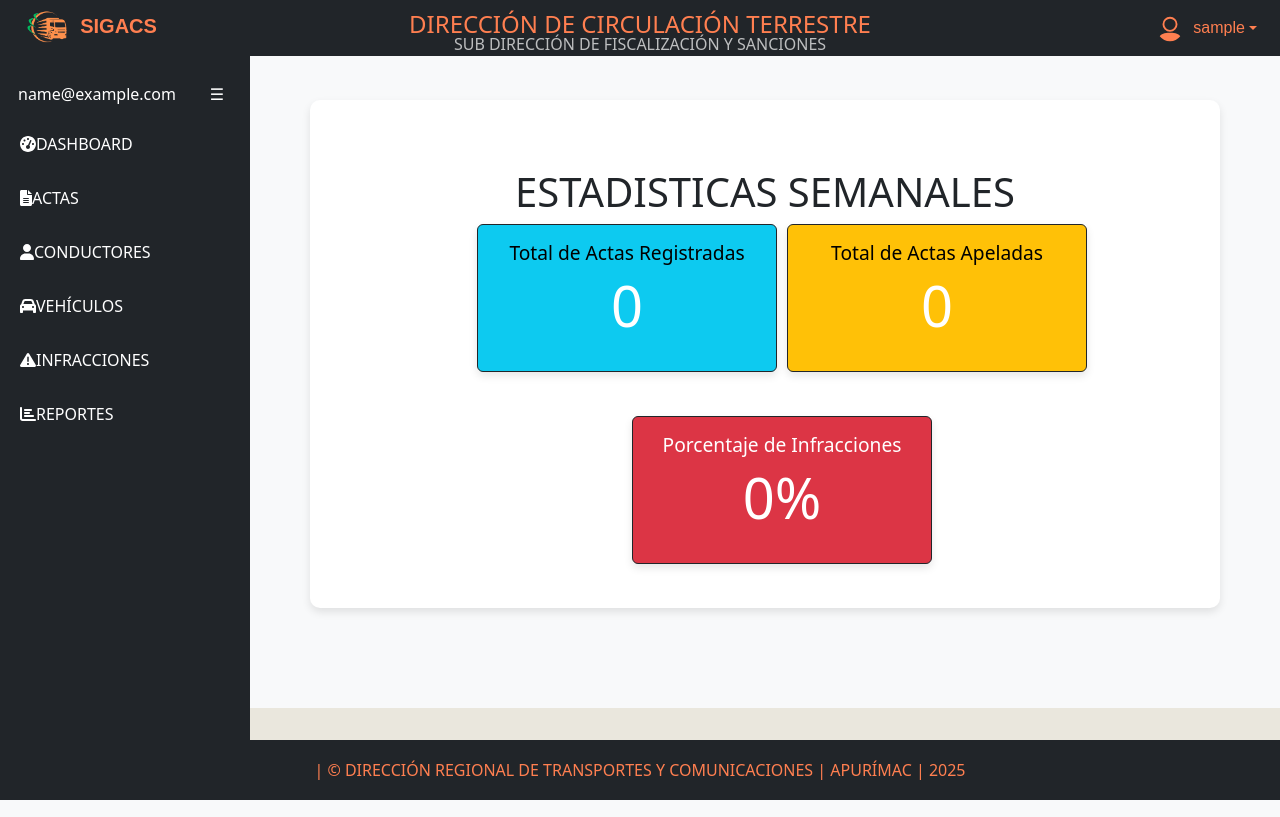
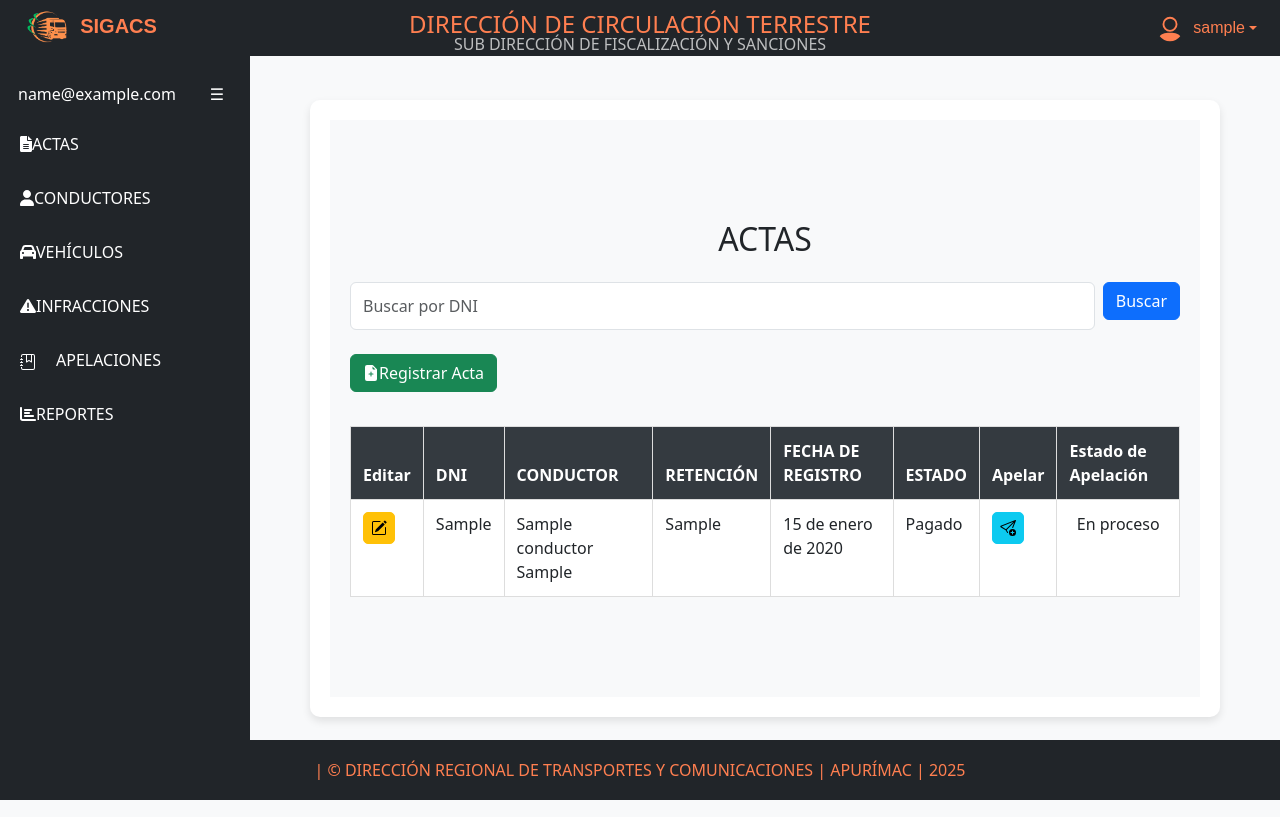
Before and after one commit to LimberthStyle/gestion_actas, a Django app: page /dashboard/ in a window 1280 px wide. Run offline with Django 5.2, Linux system fonts and the light colour scheme; a user stored in the database is signed in; tables that the repository leaves empty hold one stand-in row (values such as "Sample post").

Commit message:
Estado_apelar

```diff
--- a/actas/forms.py
+++ b/actas/forms.py
@@ -6,6 +6,9 @@ from django.contrib.auth.forms import UserCreationForm, PasswordChangeForm
 class LoginForm(forms.Form):
     mail = forms.EmailField()
     psw = forms.CharField(widget=forms.PasswordInput)
+
+from django import forms
+from .models import Acta
 
 class ActaForm(forms.ModelForm):
     class Meta:
--- a/actas/static/css/dashboard.css
+++ b/actas/static/css/dashboard.css
@@ -200,7 +200,7 @@ body {
     display: flex;
     flex-wrap: wrap;
     justify-content: center; /* Centrar las tarjetas horizontalmente */
-    gap: 20px; /* Espacio entre las tarjetas */
+    gap: 50px; /* Espacio entre las tarjetas */
 }
 
 .card {
@@ -240,7 +240,7 @@ body {
 /* Estilos responsivos */
 @media (max-width: 768px) {
     .card {
-        width: calc(50% - 20px); /* Dos tarjetas por fila en pantallas medianas */
+        width: calc(50% - 50px); /* Dos tarjetas por fila en pantallas medianas */
         height: 150px; /* Mantener la altura */
     }
 }
--- a/actas/static/css/login_style.css
+++ b/actas/static/css/login_style.css
@@ -1,7 +1,7 @@
 /* Archivo: login.css */
 
 body {
-    background-color: #001233;
+    background-image: url('https://images.pexels.com/photos/4512439/pexels-photo-4512439.jpeg');
     background-size: cover;
     background-position: center;
     background-repeat: no-repeat;
--- /dev/null
+++ b/actas/templates/apelaciones.html
@@ -0,0 +1,36 @@
+{% extends "base.html" %}
+
+{% block content %}
+<div class="container mt-4">
+    <h2 class="text-center mb-4">APELACIONES</h2>
+
+    <div class="table-responsive">
+        <table class="table table-striped table-bordered table-hover">
+            <thead class="thead-dark">
+                <tr>
+                    <th class="text-center">FECHA</th>
+                    <th class="text-center">ASUNTO</th>
+                    <th class="text-center">DOCUMENTOS</th>
+                </tr>
+            </thead>
+            <tbody>
+                {% for apelacion in apelaciones %}
+                <tr>
+                    <td class="align-middle text-center">{{ apelacion.fecha }}</td>
+                    <td class="align-middle">{{ apelacion.asunto }}</td>
+                    <td class="align-middle text-center">
+                        {% if apelacion.documentos %}
+                            <a href="{{ apelacion.documentos.url }}" target="_blank">
+                                Ver Documento
+                            </a>
+                        {% else %}
+                            <span class="text-muted">No disponible</span>
+                        {% endif %}
+                    </td>
+                </tr>
+                {% endfor %}
+            </tbody>
+        </table>
+    </div>
+</div>
+{% endblock %}
--- a/actas/templates/dashboard.html
+++ b/actas/templates/dashboard.html
@@ -12,12 +12,7 @@
             <button class="sidebar-toggle bg-dark" onclick="toggleSidebar()">&#9776;</button>
         </div>
         <ul class="contenedor-menu">
-            <li>
-                <a href="#dashboard">
-                    <i class="fas fa-tachometer-alt"></i> <!-- Icono de dashboard -->
-                    <span class="menu-text">DASHBOARD</span>
-                </a>
-            </li>
+
             <li>
                 <a href="#actas">
                     <i class="fas fa-file-alt"></i>
@@ -43,6 +38,22 @@
                 </a>
             </li>
             <li>
+                <a href="#apelaciones">
+                    <i>
+                        <svg xmlns="http://www.w3.org/2000/svg" width="16" height="16" fill="currentColor"
+                            class="bi bi-journal-bookmark" viewBox="0 0 16 16">
+                            <path fill-rule="evenodd"
+                                d="M6 8V1h1v6.117L8.743 6.07a.5.5 0 0 1 .514 0L11 7.117V1h1v7a.5.5 0 0 1-.757.429L9 7.083 6.757 8.43A.5.5 0 0 1 6 8" />
+                            <path
+                                d="M3 0h10a2 2 0 0 1 2 2v12a2 2 0 0 1-2 2H3a2 2 0 0 1-2-2v-1h1v1a1 1 0 0 0 1 1h10a1 1 0 0 0 1-1V2a1 1 0 0 0-1-1H3a1 1 0 0 0-1 1v1H1V2a2 2 0 0 1 2-2" />
+                            <path
+                                d="M1 5v-.5a.5.5 0 0 1 1 0V5h.5a.5.5 0 0 1 0 1h-2a.5.5 0 0 1 0-1zm0 3v-.5a.5.5 0 0 1 1 0V8h.5a.5.5 0 0 1 0 1h-2a.5.5 0 0 1 0-1zm0 3v-.5a.5.5 0 0 1 1 0v.5h.5a.5.5 0 0 1 0 1h-2a.5.5 0 0 1 0-1z" />
+                        </svg>
+                    </i>
+                    <span class="menu-text">APELACIONES</span>
+                </a>
+            </li>
+            <li>
                 <a href="#reportes">
                     <i class="fas fa-chart-bar"></i>
                     <span class="menu-text">REPORTES</span>
@@ -52,42 +63,14 @@
     </div>
     <!-- Contenido principal del dashboard -->
     <div class="dashboard-content" id="dashboard-content">
-        <div id="dashboard" class="content-section active">
-            <div class="container mt-5">
-                <h1 class="text-center">ESTADISTICAS SEMANALES</h1>
-                <div class="row justify-content-center">
-                    <div class="col-md-4 mb-4">
-                        <div class="card h-100 border-dark text-bg-info mb-3">
-                            <div class="card-body text-center">
-                                <h5 class="card-title">Total de Actas Registradas</h5>
-                                <p class="card-text display-4">{{ total_actas_registradas }}</p>
-                            </div>
-                        </div>
-                    </div>
-                    <div class="col-md-4 mb-4">
-                        <div class="card h-100 border-dark text-bg-warning mb-3">
-                            <div class="card-body text-center">
-                                <h5 class="card-title">Total de Actas Apeladas</h5>
-                                <p class="card-text display-4">{{ total_actas_apeladas }}</p>
-                            </div>
-                        </div>
-                    </div>
-                    <div class="col-md-4 mb-4">
-                        <div class="card h-100 border-dark text-bg-danger mb-3">
-                            <div class="card-body text-center">
-                                <h5 class="card-title">Porcentaje de Infracciones</h5>
-                                <p class="card-text display-4">{{ porcentaje_infracciones }}%</p>
-                            </div>
-                        </div>
-                    </div>
-                </div>
-            </div>
-        </div>
+
         <div id="actas" class="content-section">{% include 'templates_actas/lista_actas.html' %}</div>
         <div id="conductores" class="content-section">{% include 'templates_drivers/listar_conductor.html' %}</div>
         <div id="vehiculos" class="content-section">{% include 'templates_vehiculo/listar_vehiculo.html' %}</div>
         <div id="infracciones" class="content-section">{% include 'templates_infraccion/listar_infraccion.html' %}</div>
+        <div id="apelaciones" class="content-section">{% include 'apelaciones.html' %}</div>
         <div id="reportes" class="content-section">{% include 'reportes.html' %}</div>
+
     </div>
 </div>
 
--- a/actas/templates/reportes.html
+++ b/actas/templates/reportes.html
@@ -1,5 +1,63 @@
-<div>
-    <h1>hola mundo
+{% extends 'base.html' %}
 
-    </h1>
+{% block content %}
+<div class="container mt-5">
+    <h1 class="text-center mb-4">📊 ESTADÍSTICAS SEMANALES</h1>
+
+    <div class="row justify-content-center">
+        <!-- Total de Actas Registradas -->
+        <div class="col-md-4 mb-4">
+            <div class="card h-100 shadow border-dark text-bg-info">
+                <div class="card-body text-center">
+                    <h5 class="card-title fw-bold">📄 Total de Actas Registradas</h5>
+                    <p class="card-text display-4 fw-bold">{{ total_actas_registradas }}</p>
+                </div>
+            </div>
+        </div>
+
+        <!-- Total de Actas Apeladas -->
+        <div class="col-md-4 mb-4">
+            <div class="card h-100 shadow border-dark text-bg-warning">
+                <div class="card-body text-center">
+                    <h5 class="card-title fw-bold">⚖️ Total de Actas Apeladas</h5>
+                    <p class="card-text display-4 fw-bold">{{ total_actas_apeladas }}</p>
+                </div>
+            </div>
+        </div>
+
+        <!-- Porcentaje de Infracciones -->
+        <div class="col-md-4 mb-4">
+            <div class="card h-100 shadow border-dark text-bg-danger">
+                <div class="card-body text-center">
+                    <h5 class="card-title fw-bold">🚨 Porcentaje de Infracciones</h5>
+                    <p class="card-text display-4 fw-bold">{{ porcentaje_infracciones }}%</p>
+                </div>
+            </div>
+        </div>
+    </div>
+
+    <!-- Sección de Reportes -->
+     <H1 class="text-center">REPORTES</H1>
+    <div class="content-center mt-4">
+        <div>
+            <H4>REPORTES DE ACTAS PAGADAS</H4>
+            <a href="{% url 'reporte_pagados' %}" class="btn btn-success">
+                GENERAR PDF
+            </a>
+        </div>
+        <div>
+            <H4>RREPORTES DE ACTAS NO PAGADAS</H4>
+            <a href="{% url 'reportes_no_pagados' %}" class="btn btn-danger">
+                GENERAR PDF
+            </a>
+        </div>
+        <div>
+            <H4>REPORTES DE ACTAS APELADAS</H4>
+            <a href="{% url 'reporte_actas_apeladas' %}" class="btn btn-warning">
+                GENERAR PDF
+            </a>
+        </div>
+    </div>
+
 </div>
+{% endblock %}
--- a/actas/templates/templates_actas/editar_acta.html
+++ b/actas/templates/templates_actas/editar_acta.html
@@ -19,8 +19,8 @@
                 <div class="col-md-6">
                     <label for="estado" class="form-label">Estado:</label>
                     <select id="estado" name="estado" class="form-select" required>
-                        <option value="pagado" {% if acta.estado == "pagado" %}selected{% endif %}>Pagado</option>
-                        <option value="no_pagado" {% if acta.estado == "no_pagado" %}selected{% endif %}>No Pagado</option>
+                        <option value="pagado" {% if acta.estado == "Pagado" %}selected{% endif %}>Pagado</option>
+                        <option value="no_pagado" {% if acta.estado == "No pagado" %}selected{% endif %}>No Pagado</option>
                     </select>
                 </div>
             </div>
--- a/actas/templates/templates_actas/lista_actas.html
+++ b/actas/templates/templates_actas/lista_actas.html
@@ -5,13 +5,13 @@
 <!-- Encabezado -->
 <h2 class="text-center mb-4">ACTAS</h2>
 <!-- Barra de búsqueda y botón de Registrar en la misma línea -->
+<!-- Formulario de búsqueda -->
+<form method="GET" action="{% url 'lista_actas' %}" class="mb-4 d-flex">
+    <input type="text" name="dni" class="form-control me-2" placeholder="Buscar por DNI" value="{{ query }}">
+    <button type="submit" class="btn btn-primary">Buscar</button>
+</form>
+
 <div class="d-flex align-items-center mb-4">
-    <!-- Formulario de búsqueda -->
-    <form method="get" class="d-flex flex-grow-1 me-3">
-        <input type="text" name="q" class="form-control" placeholder="Buscar por nombre, DNI o código"
-            value="{{ request.GET.q }}">
-        <button type="submit" class="btn btn-primary ms-2">Buscar</button>
-    </form>
 
     <!-- Botón de Registrar Acta -->
     <a class="btn btn-success" href="{% url 'registrar_acta' %}">
@@ -72,8 +72,8 @@
                     </svg>
                 </a>
             </td>
-            <td>
-
+            <td class="text-center">
+                {{ acta.estado_apelacion }}
             </td>
         </tr>
         {% endfor %}
--- a/actas/urls.py
+++ b/actas/urls.py
@@ -34,5 +34,10 @@ urlpatterns = [
     path('insertar_infraccion/', views.insertar_infraccion, name='insertar_infraccion'),
     path('editar_infraccion/<int:infraccion_id>/', views.editar_infraccion, name='editar_infraccion'),
     path('eliminar_infraccion/<int:id>/', views.eliminar_infraccion, name='eliminar_infraccion'),
-
+    #-----------------------------Apleacion--------------------------------------------------
+    path('lista_apelacion/<int:id>/', views.lista_apelacion, name='lista_apelacion'),
+    #-----------------------------------REPORTES---------------------------------------------------
+    path('reportes-p/', views.reporte_actas_pagadas, name='reporte_pagados'),
+    path('reportes-np/', views.reporte_actas_no_pagadas, name='reportes_no_pagados'),
+    path('reportes-ap/', views.reporte_actas_apeladas, name='reporte_actas_apeladas'),
 ]
--- a/actas/views.py
+++ b/actas/views.py
@@ -1,17 +1,22 @@
 import json
+import os
 import re
+import tempfile
+from reportlab.pdfgen import canvas
 from django.shortcuts import render, redirect, get_object_or_404
 from django.contrib.auth import authenticate, login, logout, update_session_auth_hash
 from django.contrib.auth.decorators import login_required
-from .models import Acta, Conductor, Infraccion, Vehiculo
+from .models import Acta, Apelacion, Conductor, Infraccion, Vehiculo
 from .forms import ConductorForm, InfraccionForm, LoginForm, ActaForm, ApelarActaForm, RegistroForm, EditUserForm, EditUserPasswordForm
 from django.db.models import Q
 from django.utils import timezone
 from datetime import datetime
 from django.contrib import messages
 from django.views.decorators.csrf import csrf_exempt
-from django.http import JsonResponse
-
+from django.http import HttpResponse, JsonResponse
+from django.template.loader import get_template
+from reportlab.lib.pagesizes import letter
+from reportlab.lib.utils import ImageReader
 #BASE------------------------------------------
 def inicio(request):
     return render(request, 'login.html')
@@ -66,6 +71,7 @@ def dashboard(request):
     conductores = Conductor.objects.all()  # Obtén todos los conductores
     vehiculos = Vehiculo.objects.all()
     infractions = Infraccion.objects.all()
+    apelaciones = Apelacion.objects.all()
 
     return render(request, 'dashboard.html', {
         # MUESTRA ESTADISTICAS
@@ -77,6 +83,7 @@ def dashboard(request):
         'conductores': conductores,
         'vehiculos': vehiculos,
         'infractions': infractions,
+        'apelaciones': apelaciones,
     })
 
 @login_required
@@ -84,39 +91,45 @@ def registrar_acta(request):
     if request.method == 'POST':
         form = ActaForm(request.POST)
         if form.is_valid():
+            print("Formulario válido")  # Depuración
             acta = form.save(commit=False)
             acta.usuario = request.user
             acta.save()
+            print("Acta guardada")  # Depuración
             return redirect('dashboard')
+        else:
+            print("Formulario no válido")  # Depuración
+            print(form.errors)  # Depuración
     else:
         form = ActaForm()
     return render(request, 'templates_actas/registrar_acta.html', {'form': form})
 
 @login_required
 def lista_actas(request):
-    query = request.GET.get('q', '')
-    actas = Acta.objects.filter(
-        Q(id__icontains=query) |
-        Q(id_infrac__id_driver__dni__icontains=query) |
-        Q(id_infrac__id_driver__nombres__icontains=query) |
-        Q(id_infrac__id_driver__apellidos__icontains=query)
-    ) if query else Acta.objects.all()
-    return render(request, 'templates_actas/lista_actas.html', {'actas': actas})
+    query = request.GET.get('dni', '')  # Obtener el valor del campo de búsqueda
+    actas = Acta.objects.all()
+
+    if query:
+        actas = actas.filter(id_infrac__id_driver__dni__icontains=query)  # Filtrar por DNI
+
+    return render(request, 'templates_actas/lista_actas.html', {'actas': actas, 'query': query})
+
 
 @login_required
 def apelar_acta(request, acta_id):
-    acta = get_object_or_404(Acta, id=acta_id)
+    acta = Acta.objects.get(id=acta_id)
+
     if request.method == 'POST':
         form = ApelarActaForm(request.POST, request.FILES)
         if form.is_valid():
             apelacion = form.save(commit=False)
             apelacion.acta = acta
             apelacion.save()
-            acta.estado = 'en_proceso'
-            acta.save()
-            return redirect('dashboard')
+            return redirect('dashboard')  # Redirige a la lista de actas
+
     else:
         form = ApelarActaForm()
+
     return render(request, 'templates_actas/apelar_acta.html', {'form': form, 'acta': acta})
 
 @login_required
@@ -359,3 +372,203 @@ def dashboard_view(request):
         'porcentaje_infracciones': round(porcentaje_infracciones, 2),
     }
     return render(request, 'dashboard.html', context)
+#------------Apelacion-----------------------------------------
+def lista_apelacion(request):
+    apelaciones = Apelacion.objects.all()
+    return render(request, 'apelaciones.html', {'apelaciones': apelaciones})
+
+####--------------reports----------########################
+def reporte_actas_pagadas(request):
+    # Filtrar solo los conductores con actas pagadas
+    actas_pagadas = Acta.objects.filter(estado='Pagado')
+    total_conductores = actas_pagadas.count()
+
+    # Crear respuesta en PDF
+    response = HttpResponse(content_type='application/pdf')
+    response['Content-Disposition'] = 'attachment; filename="Actas_pagadas.pdf"'
+
+    # Crear el PDF
+    p = canvas.Canvas(response, pagesize=letter)
+    width, height = letter
+
+    # -------------- AGREGAR LOGO --------------
+    logo_path = os.path.join(os.getcwd(), "actas/static/images/DRTC_LOGO.png")
+    if os.path.exists(logo_path):
+        logo = ImageReader(logo_path)
+        p.drawImage(logo, 10, height - 50, width=100, height=40, preserveAspectRatio=True, mask='auto')
+
+    # -------------- TÍTULO --------------
+    p.setFont("Helvetica-Bold", 14)
+    p.drawCentredString(width / 2, height - 50, "Reporte de Actas pagadas")
+
+    # -------------- ENCABEZADOS DE TABLA --------------
+    p.setFont("Helvetica-Bold", 10)
+    y_position = height - 100
+
+    headers = ["DNI", "Nombre Completo", "Licencia", "Placa", "Propietario", "Fecha Infracción", "Estado"]
+    x_positions = [40, 110, 250, 300, 350, 450, 550]  # Ajuste para mostrar "Estado"
+
+    for i, header in enumerate(headers):
+        p.drawString(x_positions[i], y_position, header)
+
+    # Línea divisoria
+    p.line(30, y_position - 5, width - 30, y_position - 5)
+
+    # -------------- DATOS DE CONDUCTORES --------------
+    p.setFont("Helvetica", 9)
+    y_position -= 20
+
+    for acta in actas_pagadas:
+        conductor = acta.id_infrac.id_driver
+        vehiculo = acta.id_infrac.id_vehiculo
+
+        p.drawString(x_positions[0], y_position, conductor.dni)
+        p.drawString(x_positions[1], y_position, f"{conductor.nombres} {conductor.apellidos}")
+        p.drawString(x_positions[2], y_position, conductor.cat_licen)
+        p.drawString(x_positions[3], y_position, vehiculo.placa if vehiculo else "N/A")
+        p.drawString(x_positions[4], y_position, acta.propietario[:15])  # Reducimos el texto largo
+        p.drawString(x_positions[5], y_position, acta.id_infrac.fecha_infrac.strftime("%d-%m-%Y %H:%M"))
+        p.drawString(x_positions[6], y_position, acta.estado)  # ✅ Ahora el Estado se muestra bien
+
+        y_position -= 20  # Espacio entre filas
+        if y_position < 50:  # Salto de página si es necesario
+            p.showPage()
+            y_position = height - 50
+
+    # -------------- TOTAL DE CONDUCTORES PAGADOS --------------
+    p.setFont("Helvetica-Bold", 12)
+    p.drawString(40, y_position - 30, f"Total de Actas Pagadas: {total_conductores}")
+
+    # Guardar el PDF
+    p.showPage()
+    p.save()
+    return response
+
+def reporte_actas_no_pagadas(request):
+    # Filtrar solo los conductores con actas pagadas
+    actas_pagadas = Acta.objects.filter(Q(estado="No Pagado") | Q(estado="no_pagado"))
+    total_conductores = actas_pagadas.count()
+
+    # Crear respuesta en PDF
+    response = HttpResponse(content_type='application/pdf')
+    response['Content-Disposition'] = 'attachment; filename="Actas_no_pagadas.pdf"'
+
+    # Crear el PDF
+    p = canvas.Canvas(response, pagesize=letter)
+    width, height = letter
+
+    # -------------- AGREGAR LOGO --------------
+    logo_path = os.path.join(os.getcwd(), "actas/static/images/DRTC_LOGO.png")
+    if os.path.exists(logo_path):
+        logo = ImageReader(logo_path)
+        p.drawImage(logo, 10, height - 50, width=100, height=40, preserveAspectRatio=True, mask='auto')
+
+    # -------------- TÍTULO --------------
+    p.setFont("Helvetica-Bold", 14)
+    p.drawCentredString(width / 2, height - 50, "Reporte de Actas No Pagadas")
+
+    # -------------- ENCABEZADOS DE TABLA --------------
+    p.setFont("Helvetica-Bold", 10)
+    y_position = height - 100
+
+    headers = ["DNI", "Nombre Completo", "Licencia", "Placa", "Propietario", "Fecha Infracción", "Estado"]
+    x_positions = [40, 110, 250, 300, 350, 450, 550]  # Ajuste para mostrar "Estado"
+
+    for i, header in enumerate(headers):
+        p.drawString(x_positions[i], y_position, header)
+
+    # Línea divisoria
+    p.line(30, y_position - 5, width - 30, y_position - 5)
+
+    # -------------- DATOS DE CONDUCTORES --------------
+    p.setFont("Helvetica", 9)
+    y_position -= 20
+
+    for acta in actas_pagadas:
+        conductor = acta.id_infrac.id_driver
+        vehiculo = acta.id_infrac.id_vehiculo
+
+        p.drawString(x_positions[0], y_position, conductor.dni)
+        p.drawString(x_positions[1], y_position, f"{conductor.nombres} {conductor.apellidos}")
+        p.drawString(x_positions[2], y_position, conductor.cat_licen)
+        p.drawString(x_positions[3], y_position, vehiculo.placa if vehiculo else "N/A")
+        p.drawString(x_positions[4], y_position, acta.propietario[:15])  # Reducimos el texto largo
+        p.drawString(x_positions[5], y_position, acta.id_infrac.fecha_infrac.strftime("%d-%m-%Y %H:%M"))
+        p.drawString(x_positions[6], y_position, acta.estado)  # ✅ Ahora el Estado se muestra bien
+
+        y_position -= 20  # Espacio entre filas
+        if y_position < 50:  # Salto de página si es necesario
+            p.showPage()
+            y_position = height - 50
+
+    # -------------- TOTAL DE CONDUCTORES PAGADOS --------------
+    p.setFont("Helvetica-Bold", 12)
+    p.drawString(40, y_position - 30, f"Total de Actas No Pagadas: {total_conductores}")
+
+    # Guardar el PDF
+    p.showPage()
+    p.save()
+    return response
+########################APELACIONES########################
+def reporte_actas_apeladas(request):
+    # Crear respuesta como PDF
+    response = HttpResponse(content_type='application/pdf')
+    response['Content-Disposition'] = 'attachment; filename="reporte_actas_apeladas.pdf"'
+
+    # Crear el canvas de ReportLab
+    c = canvas.Canvas(response, pagesize=letter)
+    width, height = letter
+
+    # Agregar logo si existe
+    logo_path = os.path.join(os.getcwd(), "actas/static/images/DRTC_LOGO.png")
+    if os.path.exists(logo_path):
+        logo = ImageReader(logo_path)
+        c.drawImage(logo, 10, height - 50, width=100, height=40, preserveAspectRatio=True, mask='auto')
+
+    # Título
+    c.setFont("Helvetica-Bold", 14)
+    c.drawCentredString(width / 2, height - 50, "Reporte de Actas Apeladas")
+
+    # Encabezados de tabla
+    c.setFont("Helvetica-Bold", 10)
+    headers = ["DNI", "Nombre Completo", "Retención", "Fecha Reg.", "Estado Apelación"]
+    x_positions = [50, 120, 250, 350, 450]
+
+    for i, header in enumerate(headers):
+        c.drawString(x_positions[i], height - 100, header)
+
+    c.line(50, height - 105, 550, height - 105)
+
+    # Obtener actas apeladas
+    actas_apeladas = Acta.objects.exclude(estado_apelacion="-")
+    total_apeladas = actas_apeladas.count()
+
+    # Agregar datos a la tabla
+    y_position = height - 120
+    c.setFont("Helvetica", 9)
+
+    for acta in actas_apeladas:
+        conductor = acta.id_infrac.id_driver
+        datos = [
+            conductor.dni,
+            f"{conductor.nombres} {conductor.apellidos}",
+            acta.id_infrac.retencion,
+            acta.fecha_reg.strftime("%d-%m-%Y"),
+            acta.estado_apelacion
+        ]
+
+        for i, dato in enumerate(datos):
+            c.drawString(x_positions[i], y_position, str(dato))
+
+        y_position -= 15
+        if y_position < 50:
+            c.showPage()
+            y_position = height - 100
+
+    # Total de actas apeladas
+    c.setFont("Helvetica-Bold", 10)
+    c.drawString(50, y_position - 20, f"Total de Actas Apeladas: {total_apeladas}")
+
+    # Guardar y retornar PDF
+    c.save()
+    return response
```
Also changed, not shown: actas/models.py (+18 -6 lines), actas/templates/templates_actas/apelar_acta.html (+36 -6 lines), actas/templates/templates_actas/registrar_acta.html (+23 -14 lines), actas/migrations/0009_acta_estado_apelacion_alter_acta_estado.py (added), actas/migrations/0010_remove_usuario_image.py (added), media/apelaciones/pexels-brett-sayles-1964054.jpg (added), 3 other files.
